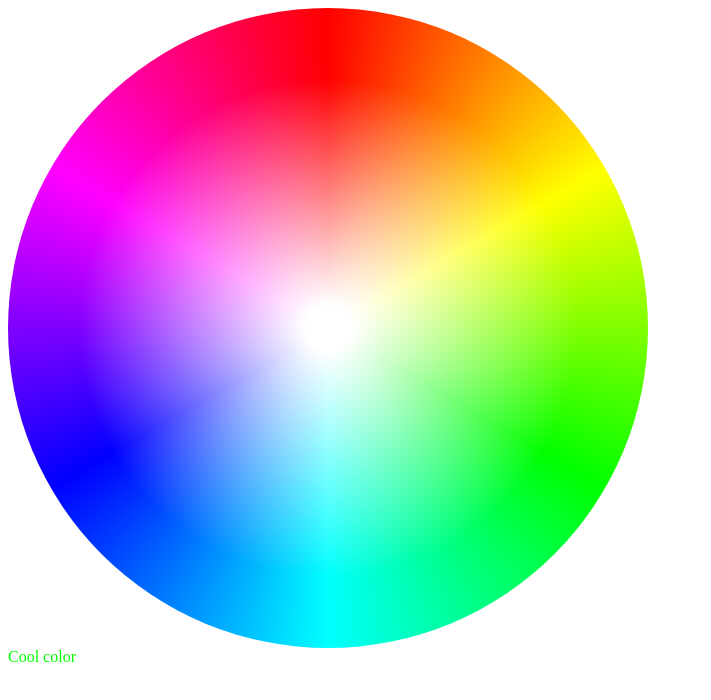
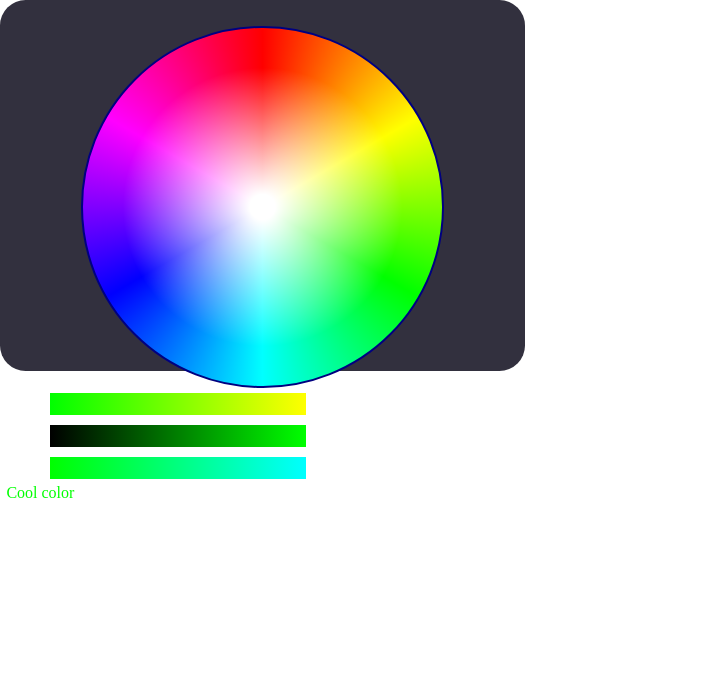
Before and after one commit to klanting/BU-2024-Summer-CS391-Final-Project, a React (Vite) app: page / in a window 1280 px wide. Shown: the top 700 px of the page, without its empty margins (0-711 px from the left). Built offline with nearby package versions, Linux system fonts and the light colour scheme.

Commit message:
Basic functional color Picker

```diff
--- a/src/App.jsx
+++ b/src/App.jsx
@@ -1,10 +1,19 @@
 import ColorPicker from "./components/Tibo/ColorPicker.jsx";
+import {createGlobalStyle} from "styled-components"
+
+const GeneralStyling = createGlobalStyle`
+    body{
+        margin: 0;
+        box-sizing: border-box;
+    }
+`;
 
 function App() {
 
   return (
     <>
-      <ColorPicker/>
+        <ColorPicker/>
+        <GeneralStyling/>
     </>
   )
 }
--- a/src/components/Tibo/ColorPicker.jsx
+++ b/src/components/Tibo/ColorPicker.jsx
@@ -1,19 +1,34 @@
-import ColorField from "./ColorField.jsx";
-import {useEffect, useState} from "react";
+import ColorWheel from "./ColorWheel.jsx";
+import {useState} from "react";
+import styled from "styled-components";
+import ColorSlider from "./ColorSlider.jsx";
 
+const StyledPicker = styled.div`
+    background-color: #32303e;
+    width: 40vw;
+    height: 40vh;
+    display: flex;
+    flex-direction: column;
+    padding: 2vw 0.5vw;
+    border-radius: 2vw;
 
+`;
 
 export default function ColorPicker(){
 
     const [color, setColor] = useState([0, 255, 0]);
 
     return (
-        <>
-            <ColorField setColor={setColor}/>
+        <StyledPicker>
+            <ColorWheel setColor={setColor}/>
+            <ColorSlider color={color} setColor={setColor} index={0} label="R"/>
+            <ColorSlider color={color} setColor={setColor} index={1} label="G"/>
+            <ColorSlider color={color} setColor={setColor} index={2} label="B"/>
             <span style={{color: `rgb(${color[0]}, ${color[1]}, ${color[2]})`}}>
                 Cool color
             </span>
-        </>
+
+        </StyledPicker>
 
 
 
--- /dev/null
+++ b/src/components/Tibo/ColorSlider.jsx
@@ -0,0 +1,145 @@
+import styled from "styled-components";
+import {useState} from "react";
+
+const StyledField = styled.div`
+    display: flex;
+    flex-direction: row;
+    color: white;
+    height: 10%;
+    font-size: calc(2px + 1.8vw);
+`;
+
+const StyledSlider = styled.div`
+    width: 50%;
+    background: linear-gradient(to right, ${(prop) => prop.colors.map((elem) => `rgb(${elem[0]}, ${elem[1]}, ${elem[2]})`).join(",")});
+    margin: 1% auto;
+`;
+
+const StyledLabel = styled.label`
+    width: 7%;
+    margin: auto 0;
+`;
+
+const StyledNumberField = styled.div`
+    width: 40%;
+    margin: auto 0;
+
+`;
+
+const StyledNumberInput = styled.input`
+    width: 37%;
+    background: transparent;
+    border: 2px solid white;
+    color: white;
+    margin-right: 5%;
+    font-size: calc(2px + 1.6vw);
+`;
+
+const StyledP = styled.p`
+    margin: 0;
+`;
+
+export default function ColorSlider(props){
+
+    /*
+    * Shallow copy
+    * */
+    let dark = [...props.color];
+    dark[props.index] = 0;
+    console.log("d", dark, props.index)
+
+    let bright = [...props.color];
+    bright[props.index] = 255;
+    console.log("d", dark, props.index)
+
+    const colorList = [
+        dark,
+        bright
+    ];
+
+    /*
+    * Stores whether the user clicked the mouse button or not
+    * */
+    const [mouseClicking, setMouseClicking] = useState(false);
+
+    function clickMouse(){
+        /*
+        * Mark the mouse as clicked
+        * */
+        setMouseClicking(true);
+    }
+
+    function releaseMouse(){
+        /*
+        * Mark the mouse as released
+        * */
+        setMouseClicking(false);
+    }
+
+    function enterMouse(e){
+        /*
+        * If mouse Click selected when entering box, click Mouse
+        * */
+        if (!(e.buttons === 1)){
+            return
+        }
+
+        clickMouse()
+    }
+
+
+    function updateMouse(e){
+        /*
+        * only update the color if the mouse is clicked
+        * */
+        if (!mouseClicking){
+            return
+        }
+
+        const bounds = e.target.getBoundingClientRect();
+        const x = (e.clientX - bounds.left)/bounds.width;
+        console.log(x)
+
+        const colorValue = Math.round((1-x)*dark[props.index]+x*bright[props.index]);
+        const colorCopy = [...props.color];
+        colorCopy[props.index] = colorValue;
+        console.log("w", colorCopy)
+        props.setColor(colorCopy)
+    }
+
+    function updateNumber(e){
+        const colorValue = e.target.value;
+        const colorCopy = [...props.color];
+        colorCopy[props.index] = colorValue;
+        props.setColor(colorCopy)
+    }
+
+    return(
+        <StyledField>
+            <StyledLabel>{props.label}</StyledLabel>
+            <StyledSlider colors={colorList}
+                         onMouseDown={clickMouse}
+                         onMouseUp={releaseMouse}
+                         onMouseMove={updateMouse}
+                         onMouseLeave={releaseMouse}
+                          onMouseEnter={enterMouse}
+            >
+            </StyledSlider>
+            <StyledNumberField>
+
+                <StyledP>
+                    <StyledNumberInput
+                    value={props.color[props.index]}
+                    onChange={updateNumber}
+                    type="number"
+                    min="0"
+                    max="255"
+                    />
+                    /255
+                </StyledP>
+            </StyledNumberField>
+
+        </StyledField>
+    );
+
+}
--- a/src/components/Tibo/ColorField.jsx
+++ b/src/components/Tibo/ColorWheel.jsx
@@ -2,12 +2,14 @@ import styled from "styled-components";
 import {useState} from "react";
 //${(prop) => prop.colors.map((elem) => `rgb(${elem[0]}, ${elem[1]}, ${elem[2]})`)}
 const StyledColorField = styled.div`
-    width: 50vw;
-    height: 50vw;
+    width: 70%;
+    aspect-ratio: 1/1;
     background-image: conic-gradient(
             ${(prop) => prop.colors.map((elem) => `rgb(${elem[0]}, ${elem[1]}, ${elem[2]})`).join(",")}
     );
     border-radius: 50%;
+    border: 2px solid navy;
+    margin: 0 auto;
 `;
 
 const StyledWhitenessField = styled.div`
@@ -21,7 +23,7 @@ const StyledWhitenessField = styled.div`
 
 `;
 
-export default function ColorField(props){
+export default function ColorWheel(props){
 
     const [angle, setAngle] = useState(0);
 
@@ -55,6 +57,17 @@ export default function ColorField(props){
         * Mark the mouse as released
         * */
         setMouseClicking(false);
+    }
+
+    function enterMouse(e){
+        /*
+        * If mouse Click selected when entering box, click Mouse
+        * */
+        if (!(e.buttons === 1)){
+            return
+        }
+
+        clickMouse()
     }
 
 
@@ -167,6 +180,8 @@ export default function ColorField(props){
                           onMouseDown={clickMouse}
                           onMouseUp={releaseMouse}
                           onMouseMove={updateMouse}
+                          onMouseLeave={releaseMouse}
+                          onMouseEnter={enterMouse}
         >
             <StyledWhitenessField>
 
```
